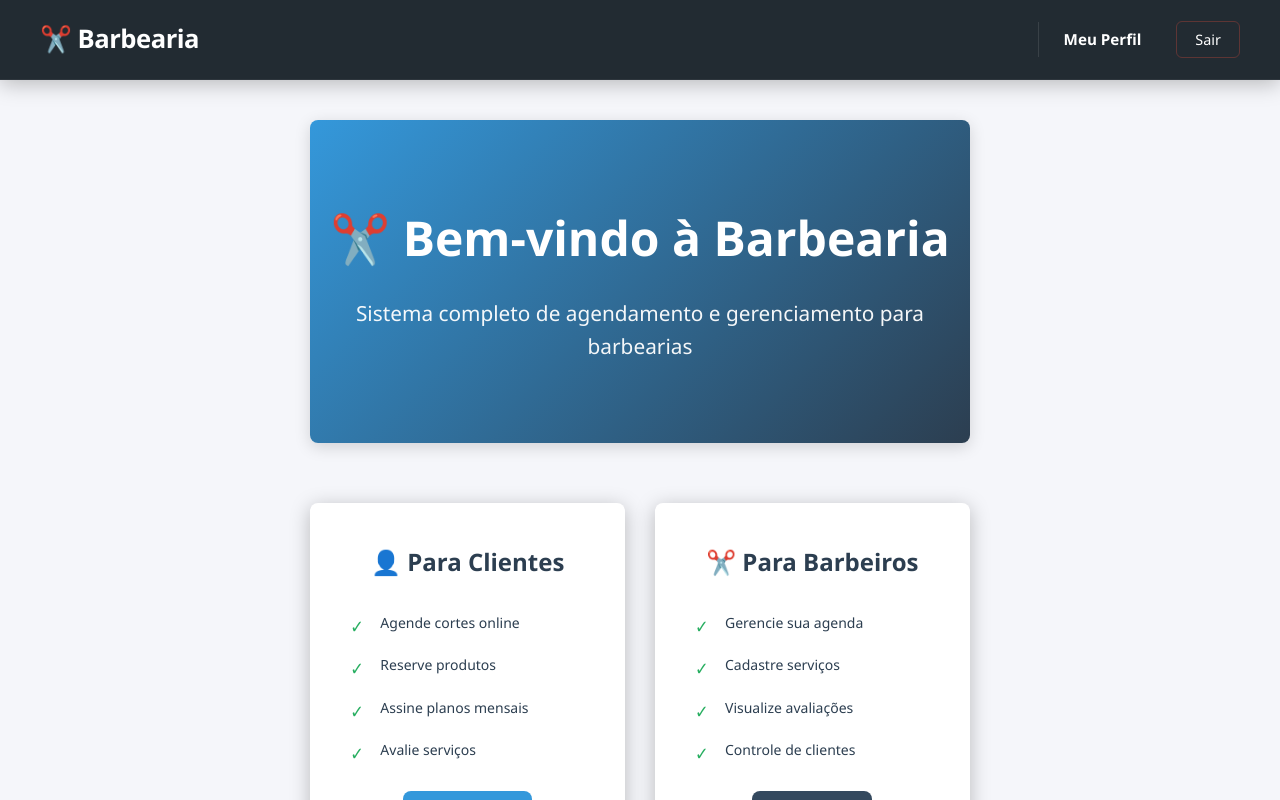
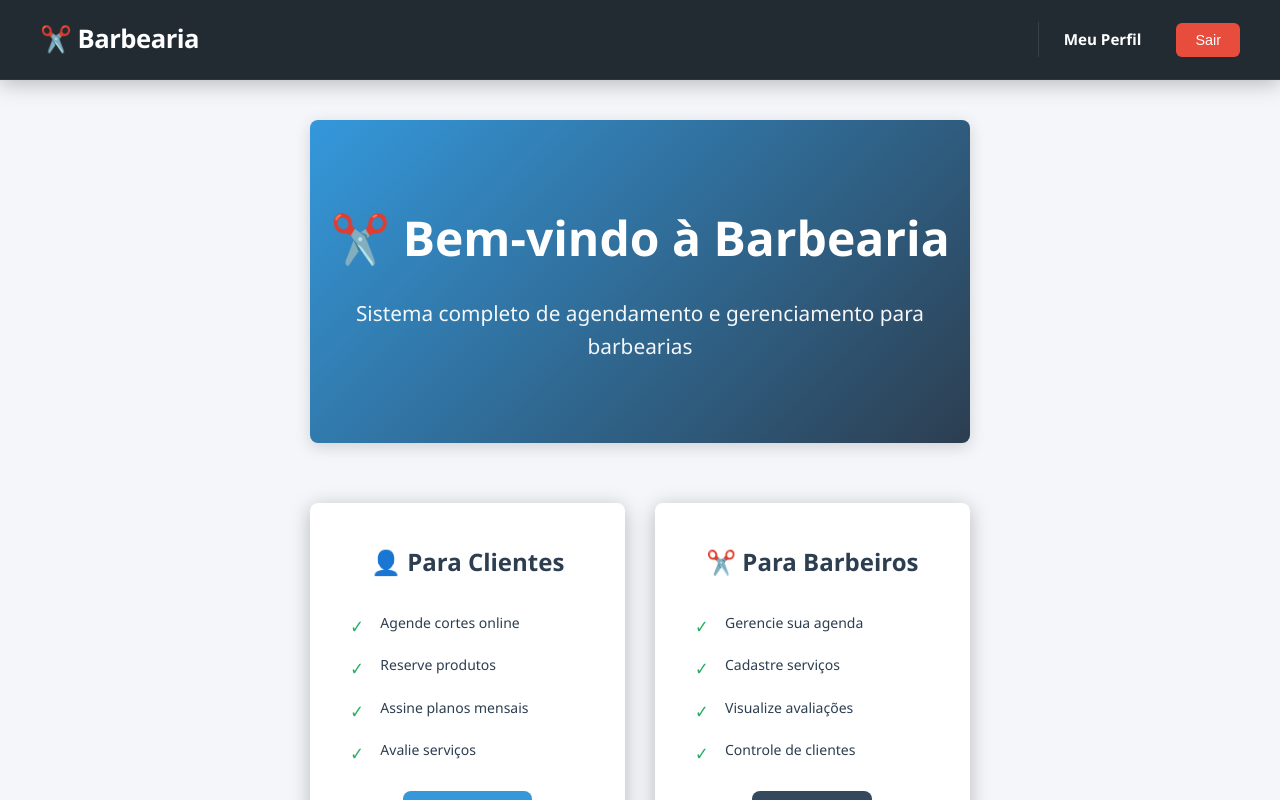
Before and after one commit to HigorRanel/ep_bd, a React (Create React App) app in the folder frontend/: page / in a window 1280 px wide. Shown: the top 800 px of the page. Built offline with nearby package versions, Linux system fonts and the light colour scheme; no server answers; sample sign-in values are in the browser's storage.

Commit message:
Ajustes front-end

```diff
--- a/frontend/src/components/common/Navbar.js
+++ b/frontend/src/components/common/Navbar.js
@@ -116,7 +116,7 @@ const Navbar = () => {
                 </>
               )}
 
-              <button onClick={handleLogout} className="navbar-link btn-logout">
+              <button onClick={handleLogout} className="btn-logout">
                 Sair
               </button>
             </>
--- a/frontend/src/styles/navbar.css
+++ b/frontend/src/styles/navbar.css
@@ -260,6 +260,7 @@
 
 /* --- Botão Sair --- */
 .btn-logout {
+  background-color: #e74c3c;
   color: var(--white);
   border: 1px solid rgba(231, 76, 60, 0.3);
   padding: 8px 18px;
@@ -270,8 +271,8 @@
 }
 
 .btn-logout:hover {
-  background-color: #e74c3c;
-  border-color: #e74c3c;
+  background-color: #6e261e;;
+  border-color: #ffffff;
   transform: translateY(-1px);
 }
 
```
